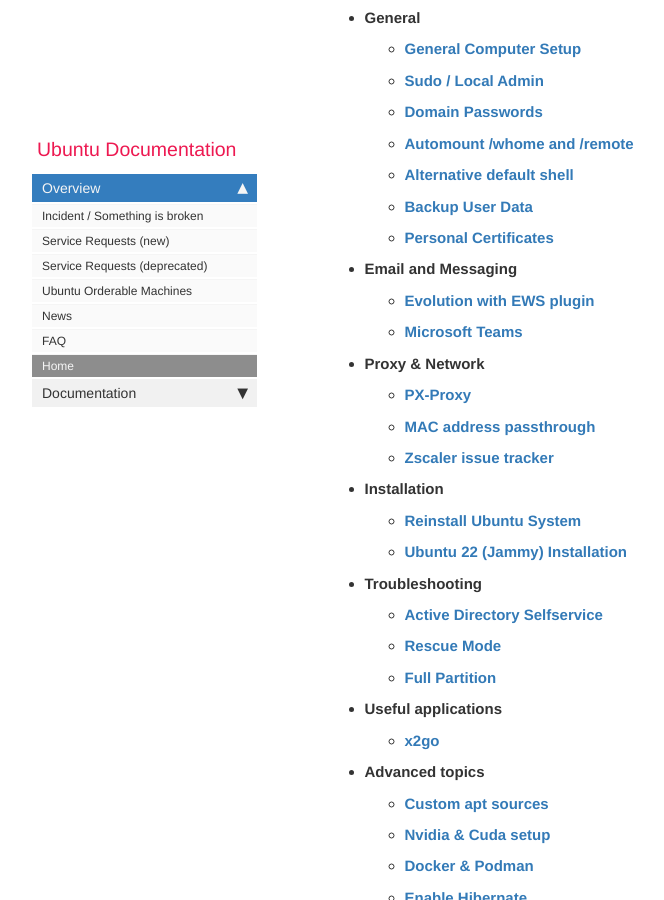
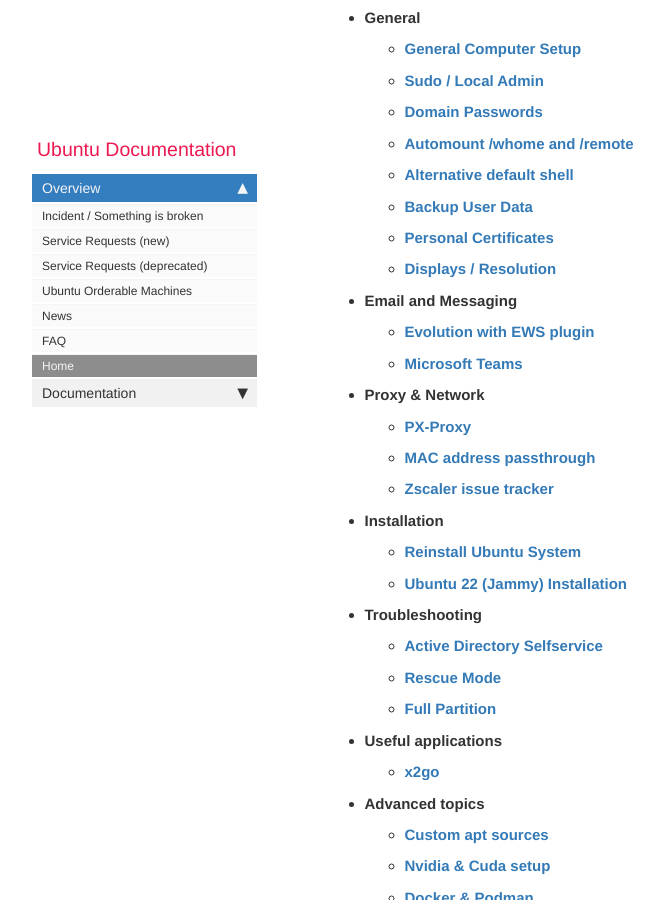
Before and after one commit to RajputPawan/Prometheus, a Jekyll site: the page built from index.md, in a window 1280 px wide and 900 px high, scrolled down 353 px. Shown: the whole window, without its empty margins (38-702 px from the left). Built offline with Jekyll 4.4.1, drawn with Linux system fonts in a browser that asks for light colours; comment, search, counter and statistics services are not loaded.

Commit message:
Displays/Resolution added to TOC

```diff
--- a/index.md
+++ b/index.md
@@ -16,6 +16,7 @@
   * **[Alternative default shell]({{ site.baseurl }}//shell.html)**
   * **[Backup User Data]({{ site.baseurl }}/backup-user-data.html)**
   * **[Personal Certificates]({{ site.baseurl }}/cma.html)**
+  * **[Displays / Resolution]({{ site.baseurl }}/displays.html)**
 * **Email and Messaging**
   * **[Evolution with EWS plugin]({{ site.baseurl }}/evolution.html)**
   * **[Microsoft Teams]({{ site.baseurl }}/msteams.html)**
@@ -48,7 +49,6 @@
 * **Legacy Items**
   * **[ADTF installation + license request]({{ site.baseurl }}/adtf.html)**
   * **[Kiosk Mode]({{ site.baseurl }}/kiosk.html)**
-
 
 ## Request help
 
```
